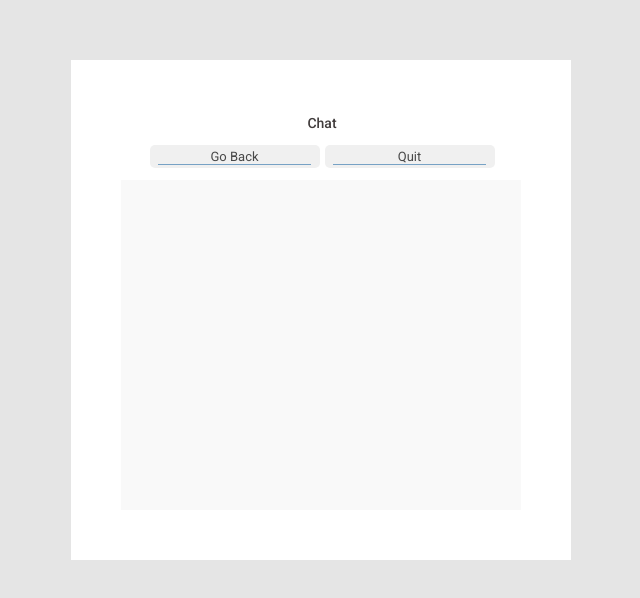
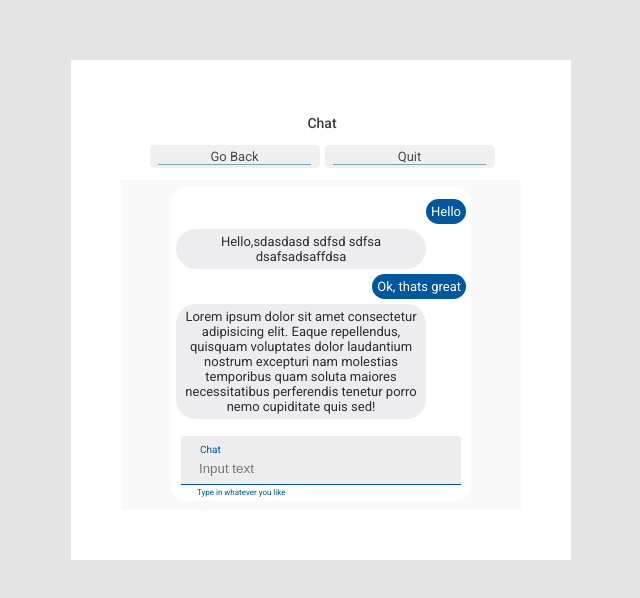
Before and after one commit to GitcrackerUK/Messenger, a React (Create React App) app: page /chat in a window 1280 px wide. Shown: the part 190-788 px from the top of the page, without its empty margins (319-959 px from the left). Built offline with nearby package versions, Linux system fonts and the light colour scheme.

Commit message:
Message blue/white components

```diff
--- /dev/null
+++ b/src/components/common/BlueResponse.jsx
@@ -0,0 +1,27 @@
+import styled from 'styled-components'
+
+const Wrapper = styled.div`
+display:flex;
+justify-content:flex-end;
+`
+const Inner = styled.div`
+text-align:center;
+border-radius:20px;
+color:#fff;
+font-size:13px;
+padding:5px;
+background-color:rgba(1, 87, 155, 1);
+max-width:80%;
+margin:5px 5px 0px auto;
+`
+function BlueMessage({children}){
+return(
+<Wrapper>
+    <Inner>
+    {children}
+    </Inner>
+</Wrapper>
+
+)
+}
+export default BlueMessage
--- /dev/null
+++ b/src/components/common/WhiteMessage.jsx
@@ -0,0 +1,28 @@
+import styled from 'styled-components'
+
+const Wrapper = styled.div`
+justify-content:flex-start;
+border-radius:20px;
+text-align:center;
+display:flex;
+`
+const Inner = styled.div`
+border-radius:20px;
+color:#2E2E2E;
+font-size:13px;
+padding:5px;
+background-color:#EDECEE;
+max-width:80%;
+margin:5px auto 0px 5px;
+`
+function WhiteMessage({children}){
+return(
+<Wrapper>
+    <Inner>
+    {children}
+    </Inner>
+</Wrapper>
+
+)
+}
+export default WhiteMessage
--- a/src/components/pages/Chat.jsx
+++ b/src/components/pages/Chat.jsx
@@ -1,12 +1,35 @@
 import React from 'react'
-// import styled from 'styled-components'
+import styled from 'styled-components'
 import MainLayout from 'components/layout/Main'
+import Input from 'components/common/input'
+import BlueMessage from 'components/common/BlueResponse'
+import WhiteMessage from 'components/common/WhiteMessage'
 
-
+const Wrapper = styled.div`
+height:314px;
+width:300px;
+margin:7px auto;
+background-color:#fff;
+border-radius:15px;
+`
+const ChatWrapper = styled.div`
+height:242px;
+width:100%;
+padding-top:7px;
+`
 export default function Chat() {
     return (
         <MainLayout header="Chat" left="Go Back" right="Quit" leftLink="/start" rightLink="/">
+            <Wrapper>
+                <ChatWrapper>
+                    <BlueMessage>Hello</BlueMessage>
+                    <WhiteMessage>Hello,sdasdasd sdfsd sdfsa dsafsadsaffdsa</WhiteMessage>
+                    <BlueMessage>Ok, thats great</BlueMessage>
+                    <WhiteMessage>Lorem ipsum dolor sit amet consectetur adipisicing elit. Eaque repellendus, quisquam voluptates dolor laudantium nostrum excepturi nam molestias temporibus quam soluta maiores necessitatibus perferendis tenetur porro nemo cupiditate quis sed!</WhiteMessage>
 
+                </ChatWrapper>
+                <Input label="Chat" placeholder="Input text" underText="Type in whatever you like"></Input>
+            </Wrapper>
         </MainLayout>
     )
 }
```
Also changed, not shown: 1 other file (tests, documents, lock files or other folders).
